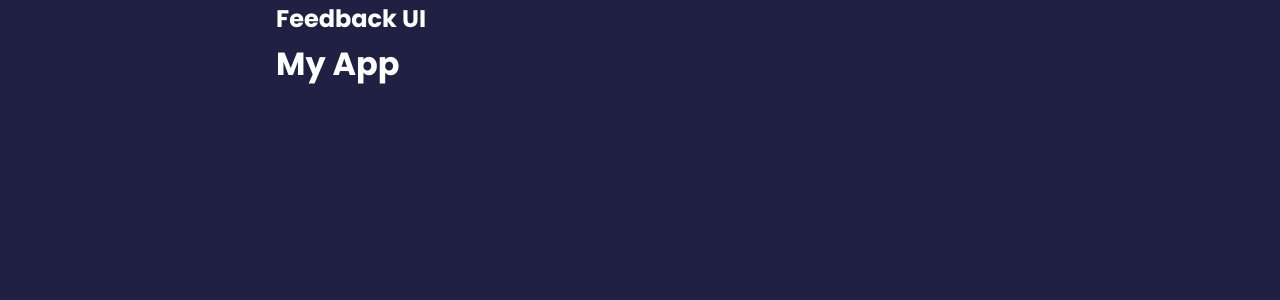
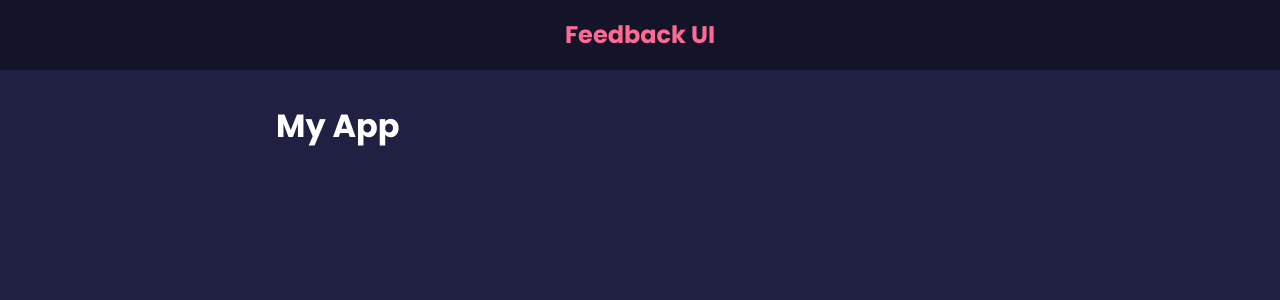
Before and after one commit to MareikeHeuer/feedback-app-react-course-2022, a React (Create React App) app: page / in a window 1280 px wide. Shown: the top 300 px of the page. Built offline with nearby package versions, Linux system fonts and the light colour scheme.

Commit message:
Add style to Header component

```diff
--- a/src/components/Header.jsx
+++ b/src/components/Header.jsx
@@ -1,19 +1,29 @@
 import PropTypes from "prop-types";
 
-function Header({ text }) {
+function Header({ text, bgColor, textColor }) {
+  const headerStyles = {
+    backgroundColor: bgColor,
+    color: textColor,
+  };
   return (
-    <div className="container">
-      <h2>{text}</h2>
-    </div>
+    <header style={headerStyles}>
+      <div className="container">
+        <h2>{text}</h2>
+      </div>
+    </header>
   );
 }
 
 Header.defaultProps = {
   text: "Feedback UI",
+  bgColor: "rgba(0,0,0,0.4)",
+  textColor: "#ff6a95",
 };
 
 Header.propTypes = {
   text: PropTypes.string,
+  bgColor: PropTypes.string,
+  textColor: PropTypes.string,
 };
 
 export default Header;
```
